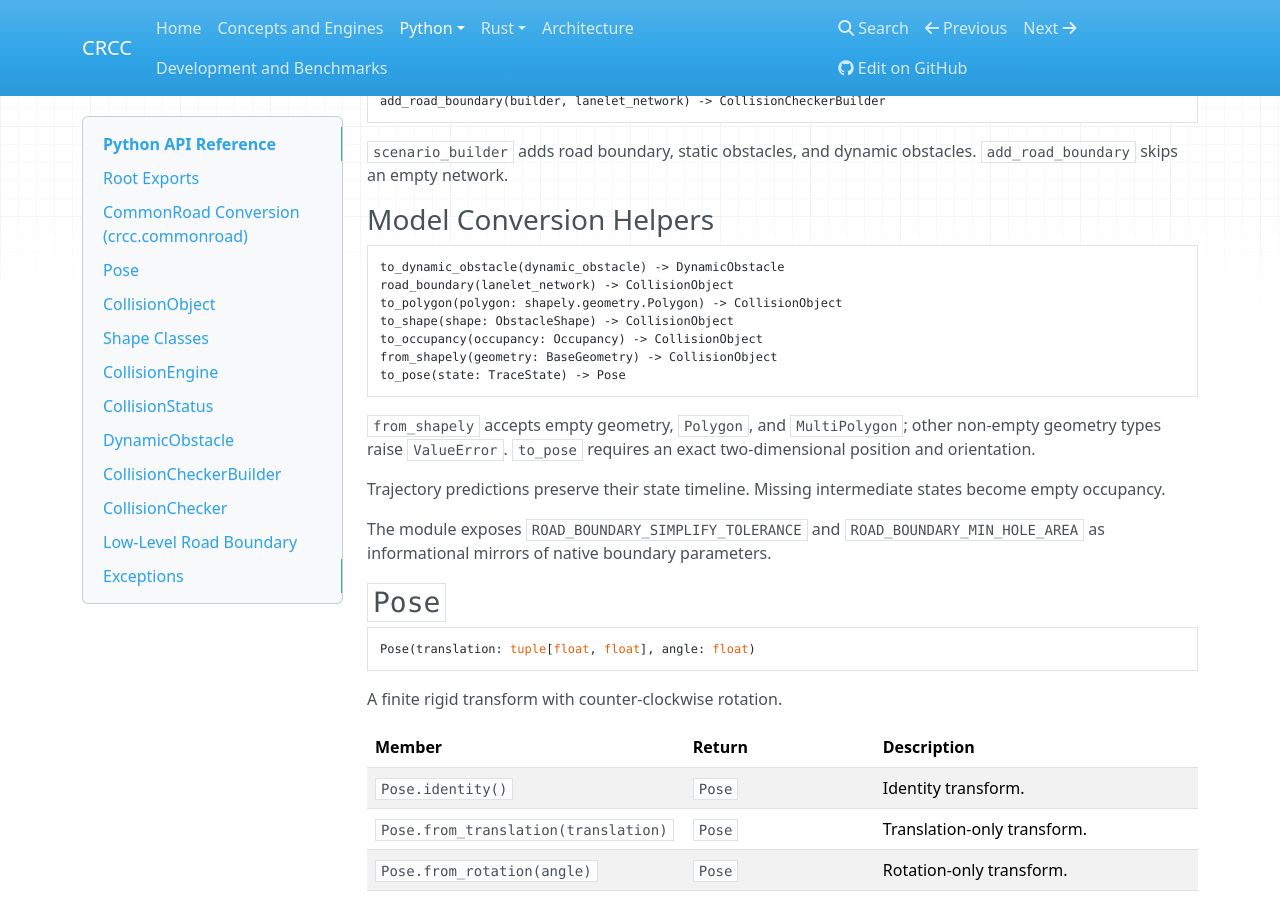
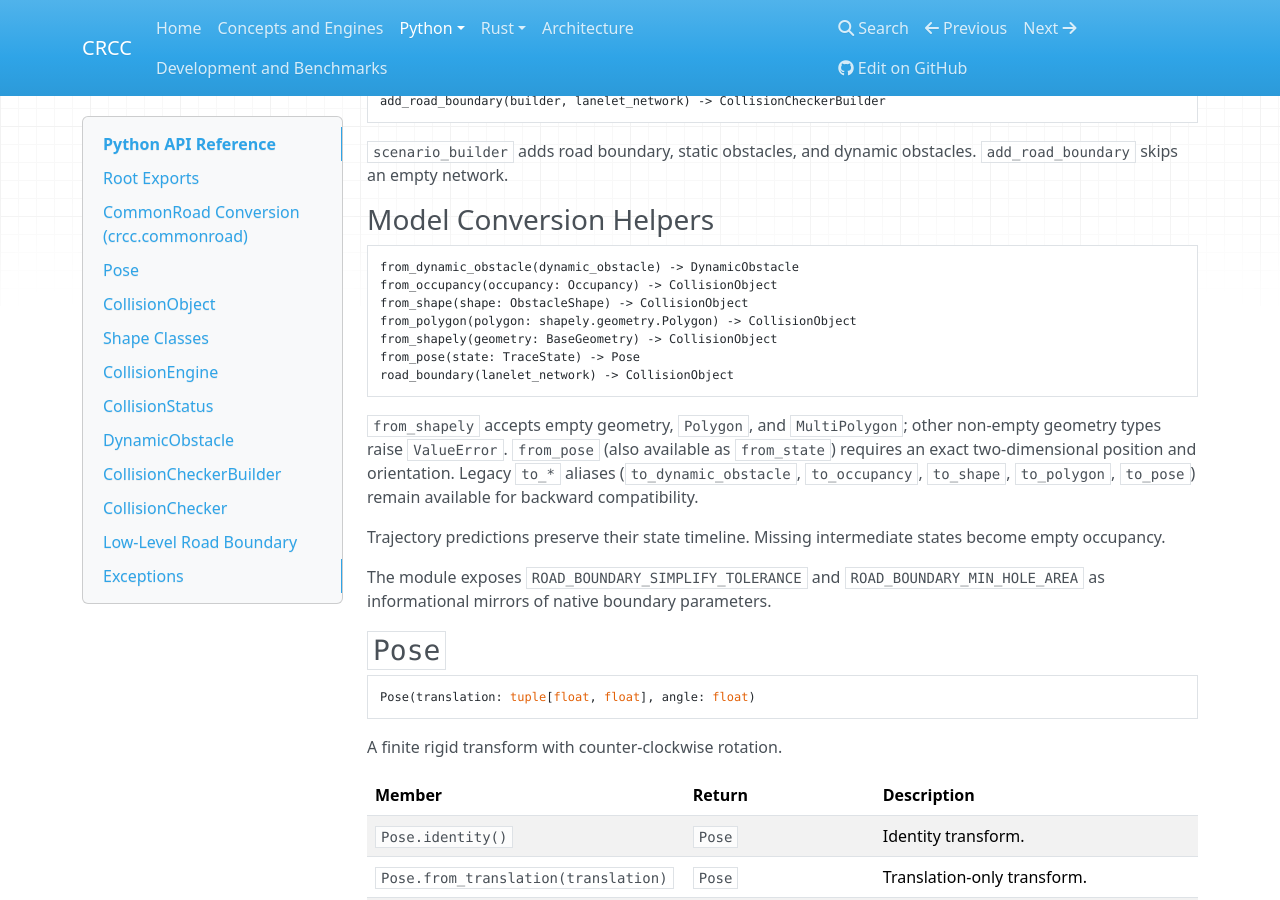
Before and after one commit to burakssen/crcc, an MkDocs documentation site: the page built from docs/python-api.md, in a window 1280 px wide and 900 px high, scrolled down 742 px. Built offline with MkDocs 1.6.1, drawn with Linux system fonts in a browser that asks for light colours; nearby versions of some CDN libraries.

Commit message:
refactor(commonroad): rename conversion APIs to from_* and retain backward-compatibility aliases

````diff
--- a/docs/python-api.md
+++ b/docs/python-api.md
@@ -39,16 +39,16 @@ add_road_boundary(builder, lanelet_network) -> CollisionCheckerBuilder
 ### Model Conversion Helpers
 
 ```python
-to_dynamic_obstacle(dynamic_obstacle) -> DynamicObstacle
+from_dynamic_obstacle(dynamic_obstacle) -> DynamicObstacle
+from_occupancy(occupancy: Occupancy) -> CollisionObject
+from_shape(shape: ObstacleShape) -> CollisionObject
+from_polygon(polygon: shapely.geometry.Polygon) -> CollisionObject
+from_shapely(geometry: BaseGeometry) -> CollisionObject
+from_pose(state: TraceState) -> Pose
 road_boundary(lanelet_network) -> CollisionObject
-to_polygon(polygon: shapely.geometry.Polygon) -> CollisionObject
-to_shape(shape: ObstacleShape) -> CollisionObject
-to_occupancy(occupancy: Occupancy) -> CollisionObject
-from_shapely(geometry: BaseGeometry) -> CollisionObject
-to_pose(state: TraceState) -> Pose
 ```
 
-`from_shapely` accepts empty geometry, `Polygon`, and `MultiPolygon`; other non-empty geometry types raise `ValueError`. `to_pose` requires an exact two-dimensional position and orientation.
+`from_shapely` accepts empty geometry, `Polygon`, and `MultiPolygon`; other non-empty geometry types raise `ValueError`. `from_pose` (also available as `from_state`) requires an exact two-dimensional position and orientation. Legacy `to_*` aliases (`to_dynamic_obstacle`, `to_occupancy`, `to_shape`, `to_polygon`, `to_pose`) remain available for backward compatibility.
 
 Trajectory predictions preserve their state timeline. Missing intermediate states become empty occupancy.
 
````
Also changed, not shown: docs/python-guide.md (+5 -2 lines), 3 other files.
